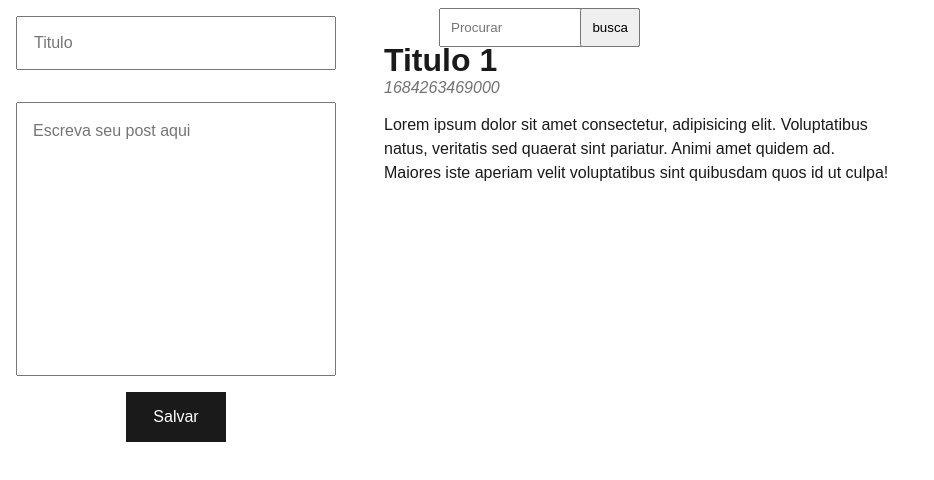
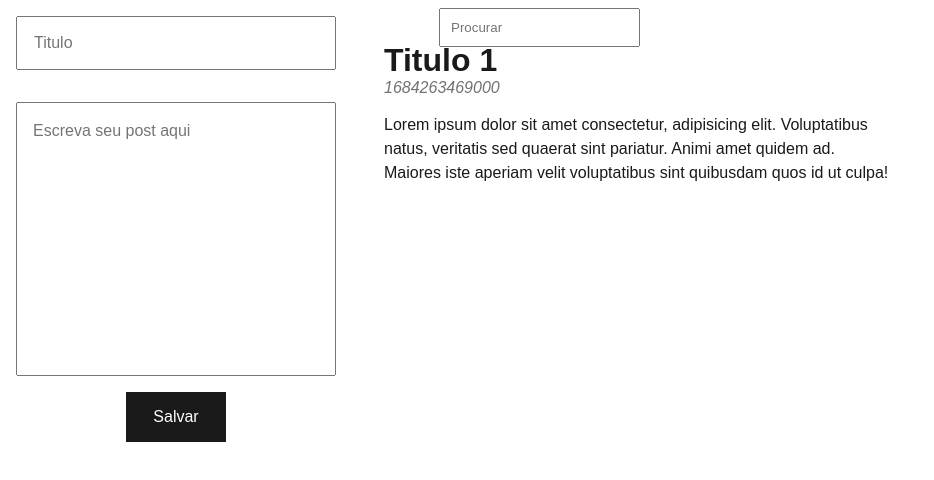
Before and after one commit to Mulleriano/blog, a Vue app: page / in a window 1280 px wide. Shown: the top 480 px of the page, without its empty margins (0-934 px from the left). Built offline with nearby package versions, Linux system fonts and the light colour scheme.

Commit message:
Removendo botão de busca

```diff
--- a/src/App.vue
+++ b/src/App.vue
@@ -58,8 +58,7 @@ export default {
 <template>
   <header></header>
 
-  <input class="search" type="text" v-model="search" placeholder="Procurar">
-  <button class="search">busca</button>
+  <input class="busca search" type="text" v-model="search" placeholder="Procurar">
 
   <div id="list-posts">
     <div class="post" v-for="post in filteredPosts" :key="post.title">
```
